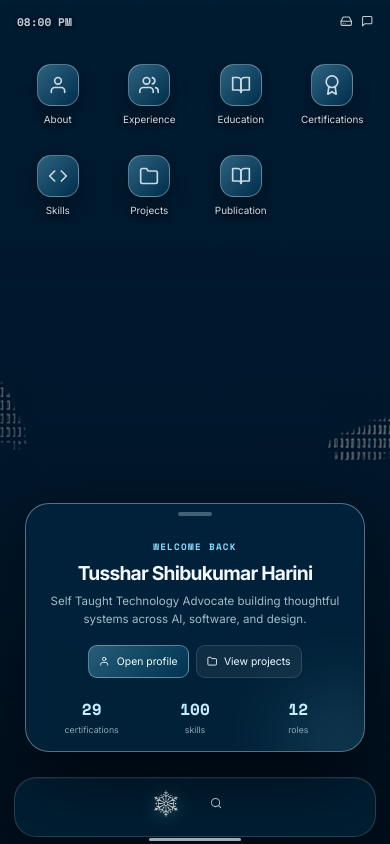
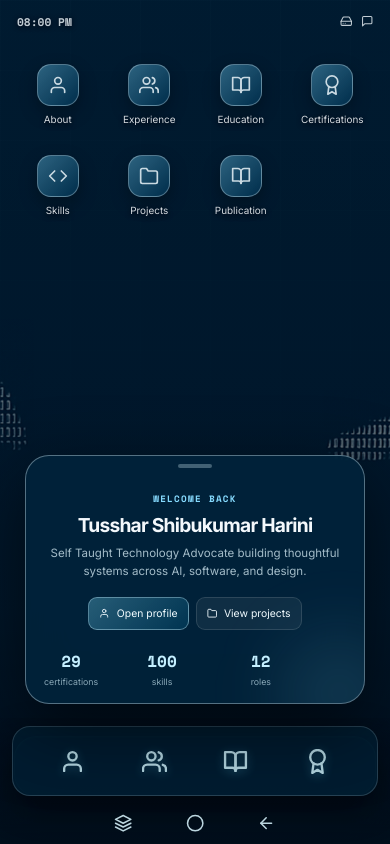
Before and after one commit to deitussharrr/portfolio, a React (Vite) app: page / in a window 390 px wide. Built offline with nearby package versions, Linux system fonts and the light colour scheme.

Commit message:
Save uncommitted changes

```diff
--- a/src/App.jsx
+++ b/src/App.jsx
@@ -3,7 +3,7 @@ import { AnimatePresence } from 'framer-motion';
 import {
   FiAward, FiBookOpen, FiCode, FiCpu, FiExternalLink, FiFolder, FiGithub,
   FiHardDrive, FiLinkedin, FiMail, FiMessageSquare, FiMonitor, FiPower, FiSearch, FiTerminal,
-  FiUser, FiUsers, FiX
+  FiUser, FiUsers, FiX, FiArrowLeft, FiCircle, FiLayers
 } from 'react-icons/fi';
 import DetailView from './components/DetailView';
 import profileImg from './assets/profile.jpg';
@@ -43,6 +43,7 @@ function App() {
   const [time, setTime] = useState(new Date());
   const [terminalLines, setTerminalLines] = useState(['TussharOS Terminal [Portfolio Edition]', 'Type "help" to see available commands.']);
   const [terminalInput, setTerminalInput] = useState('');
+  const [mobileRecents, setMobileRecents] = useState(false);
 
   useEffect(() => {
     const timer = setInterval(() => setTime(new Date()), 1000);
@@ -57,7 +58,7 @@ function App() {
 
   const launch = (app) => {
     setOpenApps(current => current.some(item => item.id === app.id) ? current.map(item => item.id === app.id ? { ...item, minimized: false } : item) : [...current, { ...app, minimized: false }]);
-    setFocused(app.id); setStartOpen(false); setSearchOpen(false);
+    setFocused(app.id); setStartOpen(false); setSearchOpen(false); setMobileRecents(false);
   };
   const close = (id) => { setOpenApps(current => current.filter(item => item.id !== id)); setFocused(current => current === id ? null : current); };
   const minimize = (id) => { setOpenApps(current => current.map(item => item.id === id ? { ...item, minimized: true } : item)); setFocused(null); };
@@ -130,7 +131,7 @@ function App() {
       <AnimatePresence>{startOpen && <aside className="start-menu-modern" onClick={event => event.stopPropagation()}><div className="start-profile"><img src={profileImg} alt="" /><div><strong>{profile.name}</strong><small>{profile.title}</small></div></div><button className="launcher-search" onClick={() => setSearchOpen(true)}><FiSearch /> Search portfolio <kbd>Ctrl K</kbd></button><span className="eyebrow">PINNED</span><div className="launcher-grid">{apps.map(app => <button key={app.id} onClick={() => launch(app)}><span>{iconMap[app.id]}</span>{app.label}</button>)}</div><div className="start-footer"><span>TussharOS Portfolio Edition</span><FiPower /></div></aside>}</AnimatePresence>
       <AnimatePresence>{searchOpen && <div className="search-overlay" onClick={event => event.stopPropagation()}><div className="global-search"><div className="search-input"><FiSearch /><input autoFocus placeholder="Search certifications, skills, experience…" value={query} onChange={event => setQuery(event.target.value)} /><button onClick={() => setSearchOpen(false)} aria-label="Close search"><FiX /></button></div>{query && <div className="search-results">{results.length ? results.map((item, index) => <button key={`${item.type}-${item.title}-${index}`} onClick={() => { launch(apps.find(app => app.id === item.type.toLowerCase()) || apps.find(app => app.id === (item.type === 'Certification' ? 'certifications' : item.type === 'Skill' ? 'skills' : item.type === 'Project' ? 'projects' : item.type.toLowerCase()))); }}><span className="result-type">{item.type}</span><strong>{item.title}</strong><small>{item.issuer}</small></button>) : <p className="muted">No indexed records found.</p>}</div>}</div></div>}</AnimatePresence>
     </main>
-    <footer className="taskbar-modern"><button className="start-button" onClick={event => { event.stopPropagation(); setStartOpen(value => !value); }}><img src={startOrbImg} alt="Open start menu" /><span>Start</span></button><button className="taskbar-search" onClick={() => setSearchOpen(true)}><FiSearch /> <span>Search portfolio</span></button><div className="taskbar-apps">{openApps.map(app => <button className={focused === app.id && !app.minimized ? 'active' : ''} key={app.id} onClick={() => toggleTask(app.id)}>{iconMap[app.id]}<span>{app.label}</span></button>)}</div><div className="system-tray-modern"><FiHardDrive /><span>{time.toLocaleTimeString([], { hour: '2-digit', minute: '2-digit' })}<small>{time.toLocaleDateString([], { month: 'short', day: 'numeric' })}</small></span></div><span className="mobile-home-indicator" /></footer>
+    <footer className={`taskbar-modern${mobileRecents ? ' mobile-recents-open' : ''}`}><button className="start-button" onClick={event => { event.stopPropagation(); setStartOpen(value => !value); }}><img src={startOrbImg} alt="Open start menu" /><span>Start</span></button><button className="taskbar-search" onClick={() => setSearchOpen(true)}><FiSearch /> <span>Search portfolio</span></button><div className="taskbar-apps">{(openApps.length ? openApps : desktopApps.slice(0, 4)).map(app => <button className={focused === app.id && !app.minimized ? 'active' : ''} key={app.id} onClick={() => openApps.length ? toggleTask(app.id) : launch(app)}>{iconMap[app.id]}<span>{app.label}</span></button>)}</div><div className="system-tray-modern"><FiHardDrive /><span>{time.toLocaleTimeString([], { hour: '2-digit', minute: '2-digit' })}<small>{time.toLocaleDateString([], { month: 'short', day: 'numeric' })}</small></span></div><nav className="mobile-nav" aria-label="Android navigation"><button aria-label="Recents" onClick={() => setMobileRecents(value => !value)}><FiLayers /></button><button aria-label="Home" onClick={() => { setOpenApps([]); setFocused(null); setStartOpen(false); setSearchOpen(false); setMobileRecents(false); }}><FiCircle /></button><button aria-label="Back" onClick={() => { if (focused) close(focused); setMobileRecents(false); }}><FiArrowLeft /></button></nav><span className="mobile-home-indicator" /></footer>
   </div>;
 }
 
--- a/src/index.css
+++ b/src/index.css
@@ -25,12 +25,13 @@ a { color: inherit; text-decoration: none; }
 .welcome-actions button { border: 1px solid rgba(192,233,247,.42); border-radius: 9px; padding: 9px 12px; display: inline-flex; align-items: center; gap: 7px; cursor: pointer; color: #f1fbff; background: linear-gradient(135deg, rgba(91,177,207,.42), rgba(0,71,105,.52)); font-size: .7rem; }
 .welcome-actions button:hover { background: linear-gradient(135deg, rgba(126,208,233,.55), rgba(0,88,125,.62)); transform: translateY(-1px); }
 .welcome-actions button.secondary { background: rgba(255,255,255,.06); border-color: rgba(255,255,255,.12); }
-.welcome-metrics { width: min(300px, 100%); min-width: 0; align-self: center; display: grid; grid-template-columns: repeat(3, minmax(0, 1fr)); gap: 12px; position: relative; z-index: 1; text-align: center; }
-.welcome-metrics div { display: grid; justify-items: center; gap: 3px; border-bottom: 0; padding-bottom: 0; text-align: center; }
+.welcome-metrics { min-width: 118px; align-self: center; display: grid; gap: 9px; position: relative; z-index: 1; }
+.welcome-metrics div { display: flex; align-items: baseline; justify-content: space-between; gap: 14px; border-bottom: 1px solid rgba(255,255,255,.1); padding-bottom: 8px; }
 .welcome-metrics strong { color: #c4efff; font: 700 1.25rem "Space Mono", monospace; }
 .welcome-metrics span { color: #88a8b7; font-size: .62rem; }
 
 .taskbar-modern { height: 58px; position: fixed; bottom: 0; left: 0; right: 0; z-index: 5000; display: flex; align-items: center; gap: 10px; padding: 8px 12px; background: rgba(0, 29, 50, .84); border-top: 1px solid rgba(216,242,250,.25); backdrop-filter: blur(28px) saturate(130%); }
+.mobile-nav { display: none; }
 .start-button, .taskbar-search, .taskbar-apps button { border: 1px solid transparent; background: transparent; border-radius: 10px; height: 42px; cursor: pointer; display: flex; align-items: center; gap: 9px; padding: 0 12px; }
 .start-button:hover, .taskbar-search:hover, .taskbar-apps button:hover, .taskbar-apps button.active { background: rgba(150, 222, 255, .13); border-color: rgba(190, 237, 255, .18); }
 .start-button img { width: 30px; height: 30px; object-fit: contain; border-radius: 7px; filter: invert(1) sepia(1) saturate(.55) hue-rotate(155deg) brightness(1.3) drop-shadow(0 3px 8px rgba(113,216,240,.5)); }
@@ -119,7 +120,7 @@ h2, h3, p { margin: 0; } h2 { font-size: 1.6rem; margin-top: 6px; } h3 { font-si
   .desktop-icons-container { position: relative; z-index: 1; width: 100%; grid-template-columns: repeat(4, minmax(58px, 1fr)); grid-auto-rows: 84px; gap: 7px 4px; padding: 52px 14px 130px; }
   .desktop-icon { width: 100%; min-height: 78px; border-radius: 16px; gap: 7px; font-size: .62rem; text-shadow: 0 2px 5px #001; }
   .desktop-icon-image { width: 42px; height: 42px; border-radius: 14px; font-size: 1.25rem; box-shadow: 0 7px 18px rgba(0,0,0,.3); }
-  .desktop-welcome { z-index: 6001; left: 50%; right: auto; top: auto; bottom: 92px; width: min(340px, calc(100vw - 32px)); max-height: none; overflow: hidden; transform: translateX(-50%); display: block; padding: 18px 18px 16px; border-radius: 24px; background: rgba(0, 35, 58, .94); border-color: rgba(221,244,252,.38); box-shadow: 0 24px 70px rgba(0,0,0,.55), 0 0 0 100vmax rgba(0,10,22,.12); backdrop-filter: blur(24px) saturate(125%); animation: mobile-welcome-rise .45s cubic-bezier(.2,.8,.2,1); }
+  .desktop-welcome { z-index: 6001; left: 50%; right: auto; top: auto; bottom: 140px; width: min(340px, calc(100vw - 32px)); max-height: none; overflow: hidden; transform: translateX(-50%); display: block; padding: 18px 18px 16px; border-radius: 24px; background: rgba(0, 35, 58, .94); border-color: rgba(221,244,252,.38); box-shadow: 0 24px 70px rgba(0,0,0,.55), 0 0 0 100vmax rgba(0,10,22,.12); backdrop-filter: blur(24px) saturate(125%); animation: mobile-welcome-rise .45s cubic-bezier(.2,.8,.2,1); }
   .desktop-welcome::before { content: ""; display: block; width: 34px; height: 4px; margin: -10px auto 18px; border-radius: 99px; background: rgba(218,243,250,.3); }
   .desktop-welcome::after { width: 120px; height: 120px; right: -35px; bottom: -50px; }
   .welcome-copy { max-width: none; text-align: center; }
@@ -128,22 +129,33 @@ h2, h3, p { margin: 0; } h2 { font-size: 1.6rem; margin-top: 6px; } h3 { font-si
   .welcome-copy p { font-size: .72rem; line-height: 1.55; }
   .welcome-actions { justify-content: center; margin-top: 16px; }
   .welcome-actions button { padding: 9px 10px; font-size: .65rem; }
-  .welcome-metrics { width: 100%; min-width: 0; grid-template-columns: repeat(3, minmax(0, 1fr)); gap: 8px; margin: 19px auto 0; justify-content: center; justify-items: center; text-align: center; }
-  .welcome-metrics div { width: 100%; display: grid; justify-items: center; gap: 3px; border: 0; padding: 0; text-align: center; }
+  .welcome-metrics { width: 100%; min-width: 0; grid-template-columns: repeat(3, minmax(0, 1fr)); gap: 8px; margin: 19px auto 0; justify-content: center; justify-items: stretch; align-items: center; text-align: center; }
+  .welcome-metrics div { width: 100%; display: grid; justify-items: center; align-items: center; gap: 3px; border: 0; padding: 0; text-align: center; }
   .welcome-metrics strong { font-size: 1rem; }
   .welcome-metrics span { font-size: .55rem; }
-  .taskbar-modern { height: 76px; bottom: 0; z-index: 5000; justify-content: center; gap: 8px; padding: 8px 14px max(13px, env(safe-area-inset-bottom)); background: linear-gradient(180deg, rgba(0,24,42,.25), rgba(0,17,31,.88)); border-top: 0; backdrop-filter: blur(22px); }
-  .taskbar-modern::before { content: ""; position: absolute; left: 50%; bottom: 7px; width: min(360px, calc(100vw - 28px)); height: 58px; transform: translateX(-50%); border: 1px solid rgba(207,239,247,.2); border-radius: 22px; background: rgba(0, 42, 67, .72); box-shadow: 0 10px 35px rgba(0,0,0,.3), inset 0 1px rgba(255,255,255,.08); }
+  .taskbar-modern { height: 126px; bottom: 0; z-index: 5000; justify-content: center; gap: 8px; padding: 8px 14px 58px; background: linear-gradient(180deg, rgba(0,24,42,.05), rgba(0,17,31,.72)); border-top: 0; backdrop-filter: blur(22px); }
+  .taskbar-modern::before { content: ""; position: absolute; left: 50%; bottom: 48px; width: min(360px, calc(100vw - 28px)); height: 58px; transform: translateX(-50%); border: 1px solid rgba(207,239,247,.2); border-radius: 22px; background: rgba(0, 42, 67, .72); box-shadow: 0 10px 35px rgba(0,0,0,.3), inset 0 1px rgba(255,255,255,.08); }
   .taskbar-modern > * { position: relative; z-index: 1; }
   .start-button, .taskbar-search, .taskbar-apps button { width: 42px; height: 42px; padding: 0; justify-content: center; border-radius: 14px; }
   .start-button img { width: 27px; height: 27px; }
   .start-button span, .taskbar-search span, .taskbar-apps button span, .system-tray-modern { display: none; }
   .taskbar-search { background: transparent; color: #d6f3fc; }
   .taskbar-apps { flex: 0 1 auto; max-width: 205px; overflow: hidden; gap: 3px; }
-  .taskbar-apps button { flex: 0 0 42px; color: #c9f0fb; }
+  .taskbar-apps button { flex: 1 1 0; max-width: 68px; height: 52px; color: #c9f0fb; border-radius: 16px; }
+  .taskbar-apps button svg { width: 25px; height: 25px; stroke-width: 2.25; filter: drop-shadow(0 2px 5px rgba(96,214,247,.34)); }
   .taskbar-apps button.active { background: rgba(123,207,232,.22); border-color: rgba(196,238,247,.28); }
-  .mobile-home-indicator { display: block; position: absolute; bottom: 3px; left: 50%; width: 92px; height: 3px; transform: translateX(-50%); border-radius: 99px; background: rgba(230,248,252,.8); }
-  .aero-glass { height: calc(100svh - 76px) !important; max-height: calc(100svh - 76px) !important; }
+  .mobile-home-indicator { display: none; }
+  .taskbar-modern .start-button, .taskbar-modern .taskbar-search, .taskbar-modern .system-tray-modern { display: none; }
+  .taskbar-modern .taskbar-apps { display: flex; position: absolute; left: 12px; right: 12px; bottom: 48px; max-width: none; width: auto; justify-content: space-evenly; gap: 6px; padding: 8px 18px; border: 1px solid rgba(207,239,247,.2); border-radius: 18px; background: rgba(0, 32, 54, .94); box-shadow: 0 12px 35px rgba(0,0,0,.35); }
+  .taskbar-modern.mobile-recents-open .taskbar-apps { display: flex; }
+  .mobile-nav { position: absolute; left: 50%; bottom: 0; transform: translateX(-50%); display: flex; align-items: center; justify-content: space-around; width: min(230px, 72vw); height: 42px; padding: 0 8px; }
+  .mobile-nav button { width: 48px; height: 40px; display: grid; place-items: center; border: 0; border-radius: 12px; color: #d6f3fc; background: transparent; }
+  .mobile-nav button:active { background: rgba(123,207,232,.22); }
+  .mobile-nav svg { font-size: 1.15rem; }
+  .window-controls { display: flex; }
+  .aero-title-bar .window-controls, .aero-title-bar .window-state { display: none; }
+  .aero-glass { top: 0 !important; bottom: 126px !important; height: auto !important; max-height: none !important; z-index: 2000 !important; }
+  .taskbar-modern { isolation: isolate; }
   .start-menu-modern { left: 10px; right: 10px; bottom: 86px; width: auto; border-radius: 24px; }
   .search-overlay { padding-top: 48px; align-items: flex-start; }
 }
```
Also changed, not shown: 1 other file (tests, documents, lock files or other folders).
